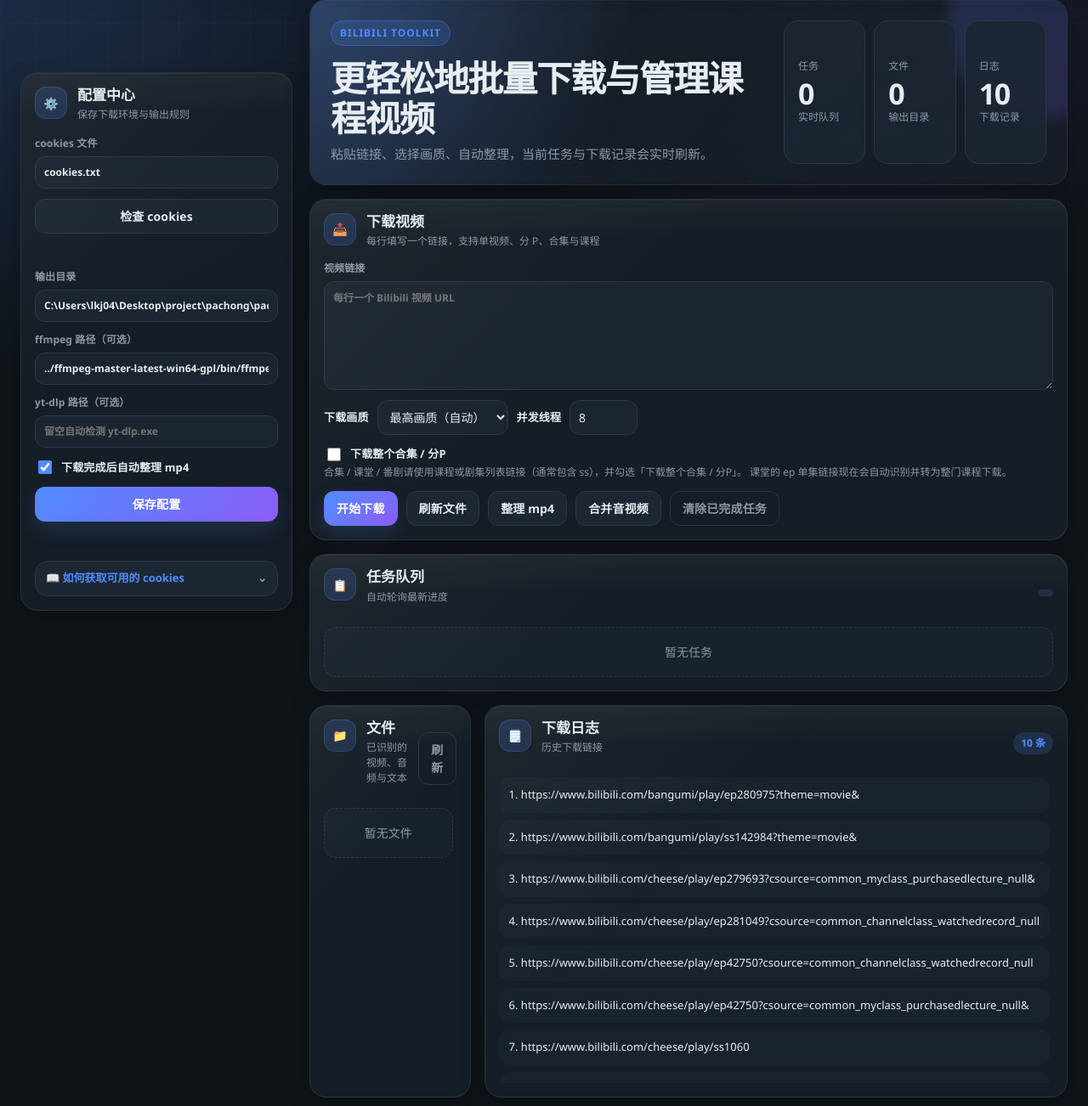
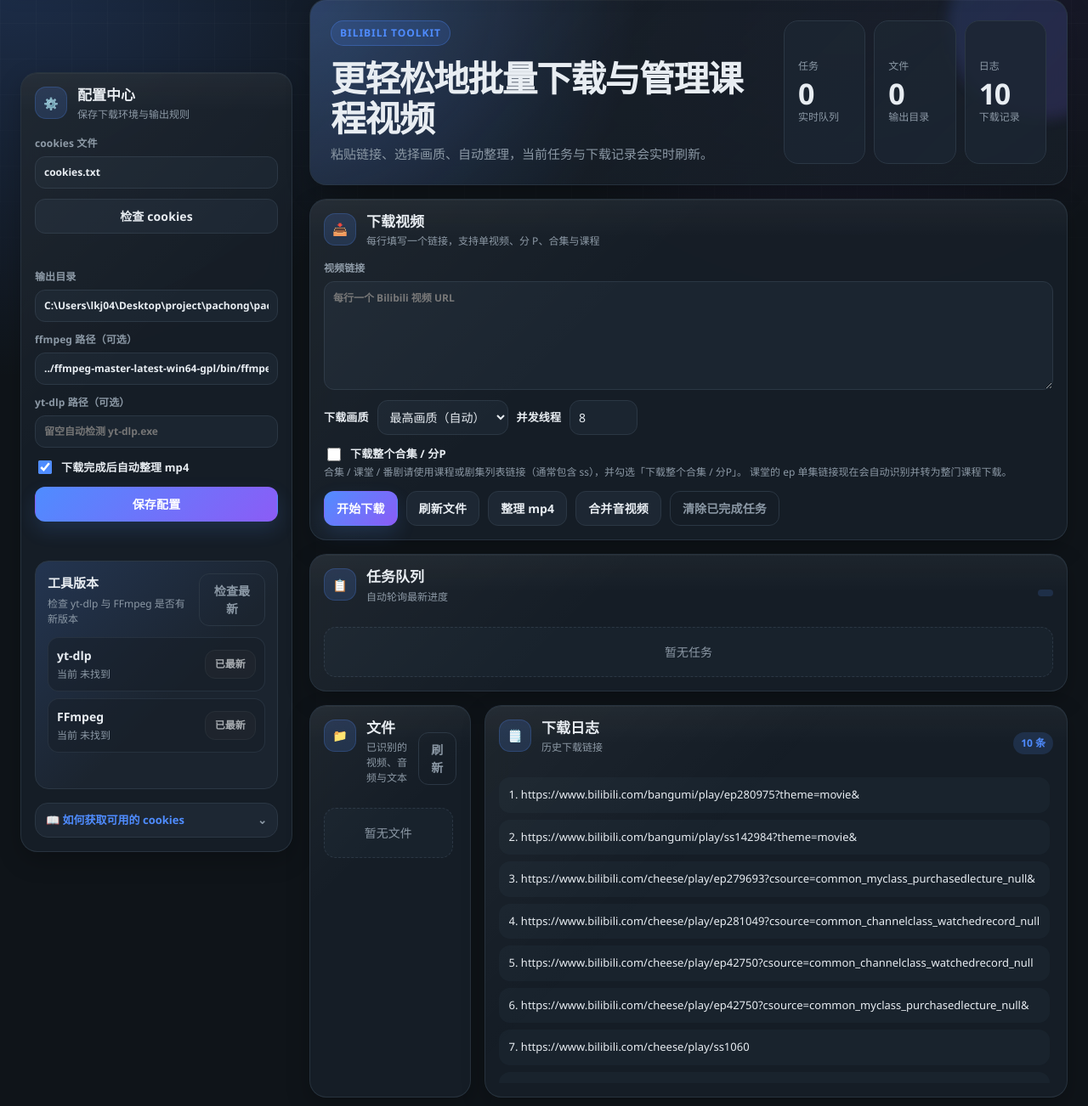
Before and after one commit to lkj0417/pachong_bilibili, a Flask app: page / in a window 1280 px wide. Shown: the part 99-1401 px from the top of the page at 85% size. Run offline with Flask 3, Linux system fonts and the light colour scheme; data that the repository does not hold is empty.

Commit message:
add tool version checking and update functionality for yt-dlp and FFmpeg

```diff
--- a/app.py
+++ b/app.py
@@ -3,10 +3,12 @@ import os
 import re
 import shutil
 import subprocess
+import tempfile
 import threading
 import time
 import uuid
-from datetime import datetime
+import zipfile
+from datetime import datetime, timezone
 
 import requests
 from flask import Flask, jsonify, render_template, request
@@ -49,6 +51,13 @@ PLAYLIST_URL_PATTERNS = [
     r"space\.bilibili\.com/.*/lists/",
 ]
 CHEESE_EP_PATTERN = re.compile(r"bilibili\.com/cheese/play/ep(\d+)", re.IGNORECASE)
+YTDLP_RELEASE_API = "https://api.github.com/repos/yt-dlp/yt-dlp/releases/latest"
+FFMPEG_RELEASE_API = "https://api.github.com/repos/BtbN/FFmpeg-Builds/releases/tags/latest"
+FFMPEG_ASSET_NAME = "ffmpeg-master-latest-win64-gpl.zip"
+GITHUB_HEADERS = {
+    "Accept": "application/vnd.github+json",
+    "User-Agent": "pachong-bilibili-updater",
+}
 
 
 def now_iso():
@@ -88,6 +97,199 @@ def get_yt_dlp_path(config):
         return resolve_path(config["yt_dlp_path"])
     local = os.path.join(BASE_DIR, "yt-dlp.exe")
     return local if os.path.exists(local) else "yt-dlp"
+
+
+def resolve_executable(command):
+    if not command:
+        return ""
+    if os.path.isfile(command):
+        return os.path.abspath(command)
+    found = shutil.which(command)
+    return found or ""
+
+
+def run_command_output(cmd, timeout=20):
+    try:
+        proc = subprocess.run(
+            cmd,
+            capture_output=True,
+            text=True,
+            encoding="utf-8",
+            errors="replace",
+            timeout=timeout,
+        )
+        return {
+            "ok": proc.returncode == 0,
+            "returncode": proc.returncode,
+            "stdout": proc.stdout.strip(),
+            "stderr": proc.stderr.strip(),
+        }
+    except FileNotFoundError:
+        return {"ok": False, "returncode": None, "stdout": "", "stderr": "找不到可执行文件"}
+    except subprocess.TimeoutExpired:
+        return {"ok": False, "returncode": None, "stdout": "", "stderr": "命令执行超时"}
+
+
+def version_tuple(value):
+    numbers = re.findall(r"\d+", str(value or ""))[:4]
+    return tuple(int(item) for item in numbers)
+
+
+def parse_github_time(value):
+    if not value:
+        return None
+    try:
+        return datetime.fromisoformat(value.replace("Z", "+00:00"))
+    except ValueError:
+        return None
+
+
+def file_mtime_iso(path):
+    if not path or not os.path.exists(path):
+        return ""
+    return datetime.fromtimestamp(os.path.getmtime(path), tz=timezone.utc).isoformat(timespec="seconds")
+
+
+def github_get_json(url):
+    response = requests.get(url, headers=GITHUB_HEADERS, timeout=20)
+    response.raise_for_status()
+    return response.json()
+
+
+def latest_yt_dlp_release():
+    data = github_get_json(YTDLP_RELEASE_API)
+    tag = str(data.get("tag_name") or "").lstrip("v")
+    return {
+        "version": tag,
+        "name": data.get("name") or tag,
+        "url": data.get("html_url") or "https://github.com/yt-dlp/yt-dlp/releases/latest",
+        "published_at": data.get("published_at") or "",
+    }
+
+
+def latest_ffmpeg_release():
+    data = github_get_json(FFMPEG_RELEASE_API)
+    assets = data.get("assets") or []
+    asset = next((item for item in assets if item.get("name") == FFMPEG_ASSET_NAME), None)
+    if not asset:
+        asset = next(
+            (
+                item
+                for item in assets
+                if "win64" in item.get("name", "") and "gpl" in item.get("name", "") and item.get("name", "").endswith(".zip")
+            ),
+            None,
+        )
+    if not asset:
+        raise RuntimeError("未在 FFmpeg-Builds 最新发布中找到 Windows GPL zip 资源")
+    return {
+        "tag": data.get("tag_name") or "latest",
+        "name": asset.get("name") or FFMPEG_ASSET_NAME,
+        "url": data.get("html_url") or "https://github.com/BtbN/FFmpeg-Builds/releases/tag/latest",
+        "download_url": asset.get("browser_download_url"),
+        "updated_at": asset.get("updated_at") or data.get("published_at") or "",
+        "size": asset.get("size") or 0,
+    }
+
+
+def get_yt_dlp_status(config, include_remote=False):
+    configured = get_yt_dlp_path(config)
+    executable = resolve_executable(configured)
+    version_result = run_command_output([executable or configured, "--version"], timeout=15) if (executable or configured) else {}
+    local_version = (version_result.get("stdout") or "").splitlines()[0] if version_result.get("stdout") else ""
+    status = {
+        "configured": configured,
+        "path": executable or configured,
+        "ok": bool(executable and version_result.get("ok")),
+        "version": local_version,
+        "latest": None,
+        "update_available": False,
+        "can_update": bool(executable or configured),
+        "message": version_result.get("stderr") or "",
+    }
+    if include_remote:
+        try:
+            latest = latest_yt_dlp_release()
+            status["latest"] = latest
+            if local_version and latest.get("version"):
+                status["update_available"] = version_tuple(latest["version"]) > version_tuple(local_version)
+        except Exception as exc:
+            status["latest_error"] = str(exc)
+    return status
+
+
+def get_ffmpeg_install_root(ffmpeg_path):
+    if ffmpeg_path:
+        current = os.path.abspath(os.path.dirname(ffmpeg_path))
+        while current and current != os.path.dirname(current):
+            if os.path.basename(current).lower() == "ffmpeg-master-latest-win64-gpl":
+                return current
+            current = os.path.dirname(current)
+    return os.path.abspath(os.path.join(BASE_DIR, "..", "ffmpeg-master-latest-win64-gpl"))
+
+
+def get_ffmpeg_status(config, include_remote=False):
+    ffmpeg_path = get_ffmpeg_path(config)
+    version_result = run_command_output([ffmpeg_path, "-version"], timeout=15) if ffmpeg_path else {}
+    first_line = (version_result.get("stdout") or "").splitlines()[0] if version_result.get("stdout") else ""
+    status = {
+        "path": ffmpeg_path,
+        "ok": bool(ffmpeg_path and version_result.get("ok")),
+        "version": first_line,
+        "latest": None,
+        "update_available": False,
+        "can_update": os.name == "nt",
+        "managed_root": get_ffmpeg_install_root(ffmpeg_path),
+        "local_mtime": file_mtime_iso(ffmpeg_path),
+        "message": version_result.get("stderr") or "",
+    }
+    if include_remote:
+        try:
+            latest = latest_ffmpeg_release()
+            status["latest"] = latest
+            remote_time = parse_github_time(latest.get("updated_at"))
+            local_time = datetime.fromtimestamp(os.path.getmtime(ffmpeg_path), tz=timezone.utc) if ffmpeg_path and os.path.exists(ffmpeg_path) else None
+            saved_remote = config.get("ffmpeg_release_updated_at")
+            if saved_remote:
+                status["update_available"] = saved_remote != latest.get("updated_at")
+            else:
+                status["update_available"] = bool(remote_time and (not ffmpeg_path or (local_time and remote_time > local_time)))
+        except Exception as exc:
+            status["latest_error"] = str(exc)
+    return status
+
+
+def tools_status(config, include_remote=False):
+    return {
+        "yt_dlp": get_yt_dlp_status(config, include_remote=include_remote),
+        "ffmpeg": get_ffmpeg_status(config, include_remote=include_remote),
+    }
+
+
+def safe_extract_zip(zip_path, target_dir):
+    target_dir = os.path.abspath(target_dir)
+    with zipfile.ZipFile(zip_path) as archive:
+        for member in archive.infolist():
+            destination = os.path.abspath(os.path.join(target_dir, member.filename))
+            if not destination.startswith(target_dir + os.sep) and destination != target_dir:
+                raise RuntimeError("压缩包包含不安全路径，已取消解压")
+        archive.extractall(target_dir)
+
+
+def find_extracted_ffmpeg_root(extract_dir):
+    for root, _, files in os.walk(extract_dir):
+        if "ffmpeg.exe" in files and os.path.basename(root).lower() == "bin":
+            return os.path.dirname(root)
+    raise RuntimeError("压缩包中未找到 bin\\ffmpeg.exe")
+
+
+def download_file(url, destination):
+    with requests.get(url, stream=True, headers=GITHUB_HEADERS, timeout=(10, 120)) as response:
+        response.raise_for_status()
+        with open(destination, "wb") as f:
+            for chunk in response.iter_content(chunk_size=1024 * 1024):
+                if chunk:
+                    f.write(chunk)
 
 
 def get_cookies_path(config):
@@ -479,10 +681,11 @@ def api_health():
     yt_dlp = get_yt_dlp_path(config)
     cookies = get_cookies_path(config)
     ffmpeg_path = get_ffmpeg_path(config)
+    yt_dlp_executable = resolve_executable(yt_dlp)
     return jsonify(
         {
             "yt_dlp": yt_dlp,
-            "yt_dlp_ok": os.path.isfile(yt_dlp),
+            "yt_dlp_ok": bool(yt_dlp_executable),
             "cookies": cookies,
             "cookies_ok": bool(cookies),
             "output_dir": get_output_dir(config),
@@ -490,6 +693,85 @@ def api_health():
             "ffmpeg_ok": bool(ffmpeg_path and os.path.isfile(ffmpeg_path)),
         }
     )
+
+
+@app.get("/api/tools/status")
+def api_tools_status():
+    include_remote = request.args.get("remote") in {"1", "true", "yes"}
+    return jsonify(tools_status(load_config(), include_remote=include_remote))
+
+
+@app.post("/api/tools/yt-dlp/update")
+def api_update_yt_dlp():
+    config = load_config()
+    before = get_yt_dlp_status(config, include_remote=True)
+    executable = before.get("path")
+    if not executable:
+        return jsonify({"ok": False, "message": "找不到 yt-dlp，请先在配置中填写 yt-dlp.exe 路径"}), 400
+
+    proc = run_command_output([executable, "-U"], timeout=180)
+    after = get_yt_dlp_status(config, include_remote=True)
+    ok = bool(proc.get("ok"))
+    return jsonify(
+        {
+            "ok": ok,
+            "message": "yt-dlp 更新完成" if ok else "yt-dlp 更新失败",
+            "before": before,
+            "after": after,
+            "stdout": proc.get("stdout"),
+            "stderr": proc.get("stderr"),
+            "returncode": proc.get("returncode"),
+        }
+    ), (200 if ok else 500)
+
+
+@app.post("/api/tools/ffmpeg/update")
+def api_update_ffmpeg():
+    if os.name != "nt":
+        return jsonify({"ok": False, "message": "当前自动更新 FFmpeg 仅支持 Windows 构建"}), 400
+
+    config = load_config()
+    before = get_ffmpeg_status(config, include_remote=True)
+    try:
+        latest = before.get("latest") or latest_ffmpeg_release()
+    except Exception as exc:
+        return jsonify({"ok": False, "message": f"获取 FFmpeg 最新版本失败：{exc}", "before": before}), 500
+    download_url = latest.get("download_url")
+    if not download_url:
+        return jsonify({"ok": False, "message": "未找到 FFmpeg 下载地址"}), 500
+
+    install_root = before.get("managed_root") or get_ffmpeg_install_root(before.get("path"))
+    os.makedirs(os.path.dirname(install_root), exist_ok=True)
+    temp_dir = tempfile.mkdtemp(prefix="ffmpeg-update-")
+    try:
+        zip_path = os.path.join(temp_dir, latest.get("name") or FFMPEG_ASSET_NAME)
+        extract_dir = os.path.join(temp_dir, "extract")
+        os.makedirs(extract_dir, exist_ok=True)
+        download_file(download_url, zip_path)
+        safe_extract_zip(zip_path, extract_dir)
+        extracted_root = find_extracted_ffmpeg_root(extract_dir)
+        shutil.copytree(extracted_root, install_root, dirs_exist_ok=True)
+
+        ffmpeg_exe = os.path.join(install_root, "bin", "ffmpeg.exe")
+        config["ffmpeg_location"] = os.path.relpath(ffmpeg_exe, BASE_DIR).replace(os.sep, "/")
+        config["ffmpeg_release_name"] = latest.get("name") or FFMPEG_ASSET_NAME
+        config["ffmpeg_release_updated_at"] = latest.get("updated_at") or ""
+        save_config(config)
+
+        after = get_ffmpeg_status(config, include_remote=True)
+        return jsonify(
+            {
+                "ok": True,
+                "message": "FFmpeg 更新完成",
+                "before": before,
+                "after": after,
+                "install_root": install_root,
+            }
+        )
+    except Exception as exc:
+        return jsonify({"ok": False, "message": f"FFmpeg 更新失败：{exc}", "before": before}), 500
+    finally:
+        shutil.rmtree(temp_dir, ignore_errors=True)
 
 
 @app.get("/api/config")
--- a/static/app.js
+++ b/static/app.js
@@ -68,6 +68,106 @@ async function loadHealth() {
     setPill("#ffmpeg-status", data.ffmpeg_ok, `ffmpeg: ${data.ffmpeg_ok ? "已就绪" : "未配置"}`);
   } catch (error) {
     console.error(error);
+  }
+}
+
+function shortText(value, maxLength = 72) {
+  const text = String(value || "");
+  return text.length > maxLength ? `${text.slice(0, maxLength - 1)}…` : text;
+}
+
+function setToolMessage(text, color = "var(--muted)") {
+  const msg = $("#tools-msg");
+  if (!msg) return;
+  msg.textContent = text;
+  msg.style.color = color;
+}
+
+function formatDateTime(value) {
+  if (!value) return "";
+  const date = new Date(value);
+  if (Number.isNaN(date.getTime())) return value;
+  return date.toLocaleString("zh-CN", { hour12: false });
+}
+
+function renderToolStatus(data, remoteChecked = false) {
+  const ytDlp = data.yt_dlp || {};
+  const ffmpeg = data.ffmpeg || {};
+  const ytButton = $("#update-yt-dlp");
+  const ffmpegButton = $("#update-ffmpeg");
+  const ytVersion = $("#yt-dlp-version");
+  const ffmpegVersion = $("#ffmpeg-version");
+
+  const ytLocal = ytDlp.version || (ytDlp.ok ? "已安装" : "未找到");
+  const ytLatest = ytDlp.latest?.version || "";
+  const ytUpdateText = ytDlp.update_available ? ` · 最新 ${ytLatest}，可更新` : ytLatest ? ` · 最新 ${ytLatest}` : "";
+  ytVersion.textContent = `当前 ${ytLocal}${ytUpdateText}`;
+  ytVersion.title = ytDlp.path || "";
+  ytButton.disabled = !ytDlp.update_available;
+  ytButton.textContent = ytDlp.update_available ? "更新" : "已最新";
+  setPill("#yt-dlp-status", Boolean(ytDlp.ok), `yt-dlp: ${ytDlp.version || (ytDlp.ok ? "已就绪" : "未找到")}`);
+
+  const ffLocal = ffmpeg.version ? shortText(ffmpeg.version.replace(/^ffmpeg version\s*/i, ""), 48) : ffmpeg.ok ? "已安装" : "未找到";
+  const ffLatestTime = ffmpeg.latest?.updated_at ? formatDateTime(ffmpeg.latest.updated_at) : "";
+  const ffUpdateText = ffmpeg.update_available ? ` · 发现新构建 ${ffLatestTime}` : ffLatestTime ? ` · 最新构建 ${ffLatestTime}` : "";
+  ffmpegVersion.textContent = `当前 ${ffLocal}${ffUpdateText}`;
+  ffmpegVersion.title = ffmpeg.path || "";
+  ffmpegButton.disabled = !ffmpeg.update_available || !ffmpeg.can_update;
+  ffmpegButton.textContent = ffmpeg.update_available ? "更新" : "已最新";
+  setPill("#ffmpeg-status", Boolean(ffmpeg.ok), `ffmpeg: ${ffmpeg.ok ? "已就绪" : "未配置"}`);
+
+  if (remoteChecked) {
+    const errors = [ytDlp.latest_error, ffmpeg.latest_error].filter(Boolean);
+    if (errors.length) {
+      setToolMessage(`部分最新版本检查失败：${errors.join("；")}`, "var(--yellow)");
+    } else if (ytDlp.update_available || ffmpeg.update_available) {
+      setToolMessage("发现可更新的工具，点击对应按钮即可自动更新。", "var(--yellow)");
+    } else {
+      setToolMessage("检查完成：当前工具已是最新或无需更新。", "var(--green)");
+    }
+  }
+}
+
+async function loadToolStatus(remote = false) {
+  const checkButton = $("#check-tools");
+  if (remote) {
+    checkButton.disabled = true;
+    checkButton.textContent = "检查中…";
+    setToolMessage("正在连接 GitHub 检查最新版本…");
+  }
+  try {
+    const data = await api(`/api/tools/status${remote ? "?remote=1" : ""}`);
+    renderToolStatus(data, remote);
+  } catch (error) {
+    setToolMessage(error.message, "var(--red)");
+  } finally {
+    if (remote) {
+      checkButton.disabled = false;
+      checkButton.textContent = "检查最新";
+    }
+  }
+}
+
+async function updateTool(tool) {
+  const isYtDlp = tool === "yt-dlp";
+  const button = isYtDlp ? $("#update-yt-dlp") : $("#update-ffmpeg");
+  const endpoint = isYtDlp ? "/api/tools/yt-dlp/update" : "/api/tools/ffmpeg/update";
+  const name = isYtDlp ? "yt-dlp" : "FFmpeg";
+  const originalText = button.textContent;
+  button.disabled = true;
+  button.textContent = "更新中…";
+  setToolMessage(`${name} 正在更新，请不要关闭页面${isYtDlp ? "" : "，FFmpeg 下载可能需要几分钟"}。`);
+  try {
+    const data = await api(endpoint, { method: "POST", body: "{}" });
+    const detail = [data.message, data.stdout, data.stderr].filter(Boolean).join("；");
+    setToolMessage(detail || `${name} 更新完成`, "var(--green)");
+    await loadToolStatus(true);
+    await loadConfig();
+    await loadHealth();
+  } catch (error) {
+    setToolMessage(error.message, "var(--red)");
+    button.disabled = false;
+    button.textContent = originalText;
   }
 }
 
@@ -388,6 +488,7 @@ document.addEventListener("DOMContentLoaded", () => {
 
   loadHealth();
   loadConfig();
+  loadToolStatus(false);
   loadTasks();
   loadFiles();
   loadLog();
@@ -411,6 +512,7 @@ document.addEventListener("DOMContentLoaded", () => {
       message.textContent = "配置已保存";
       message.style.color = "var(--green)";
       await loadHealth();
+      await loadToolStatus(false);
       await loadFiles();
     } catch (error) {
       const message = $("#config-msg");
@@ -420,6 +522,9 @@ document.addEventListener("DOMContentLoaded", () => {
   });
 
   $("#check-cookies").addEventListener("click", checkCookies);
+  $("#check-tools").addEventListener("click", () => loadToolStatus(true));
+  $("#update-yt-dlp").addEventListener("click", () => updateTool("yt-dlp"));
+  $("#update-ffmpeg").addEventListener("click", () => updateTool("ffmpeg"));
   $("#start-download").addEventListener("click", startDownload);
   $("#refresh-files").addEventListener("click", loadFiles);
   $("#refresh-files-2").addEventListener("click", loadFiles);
--- a/static/style.css
+++ b/static/style.css
@@ -907,6 +907,73 @@ button.ghost {
   overflow: hidden;
 }
 
+.tools-card {
+  margin-top: 16px;
+  padding: 14px;
+  border: 1px solid var(--border);
+  border-radius: 16px;
+  background:
+    linear-gradient(135deg, var(--accent-soft), transparent 58%),
+    color-mix(in srgb, var(--panel-2) 82%, transparent);
+}
+
+.tools-card-head {
+  display: flex;
+  align-items: flex-start;
+  justify-content: space-between;
+  gap: 10px;
+  margin-bottom: 12px;
+}
+
+.tools-card h3 {
+  margin: 0;
+  font-size: 15px;
+}
+
+.tools-card p {
+  margin: 4px 0 0;
+  color: var(--muted);
+  font-size: 12px;
+}
+
+.tool-item {
+  display: grid;
+  grid-template-columns: minmax(0, 1fr) auto;
+  align-items: center;
+  gap: 10px;
+  padding: 10px;
+  border: 1px solid color-mix(in srgb, var(--border) 78%, transparent);
+  border-radius: 13px;
+  background: color-mix(in srgb, var(--panel) 54%, transparent);
+}
+
+.tool-item + .tool-item {
+  margin-top: 8px;
+}
+
+.tool-item strong,
+.tool-item span {
+  display: block;
+}
+
+.tool-item span {
+  margin-top: 3px;
+  overflow: hidden;
+  color: var(--muted);
+  font-size: 12px;
+  text-overflow: ellipsis;
+  white-space: nowrap;
+}
+
+.tool-item button {
+  padding: 7px 11px;
+  font-size: 12px;
+}
+
+#tools-msg {
+  margin-top: 10px;
+}
+
 .guide summary {
   display: flex;
   align-items: center;
@@ -1095,4 +1162,18 @@ button.ghost {
     align-items: flex-start;
     flex-direction: column;
   }
+
+  .tools-card-head,
+  .tool-item {
+    grid-template-columns: 1fr;
+  }
+
+  .tools-card-head {
+    flex-direction: column;
+  }
+
+  .tool-item button,
+  .tools-card-head button {
+    width: 100%;
+  }
 }
--- a/templates/index.html
+++ b/templates/index.html
@@ -4,7 +4,7 @@
   <meta charset="utf-8">
   <meta name="viewport" content="width=device-width, initial-scale=1">
   <title>Bilibili 爬虫控制台</title>
-  <link rel="stylesheet" href="{{ url_for('static', filename='style.css') }}">
+  <link rel="stylesheet" href='{{ url_for("static", filename="style.css") }}'>
 </head>
 <body>
   <header class="topbar">
@@ -63,6 +63,31 @@
         <button type="submit">保存配置</button>
         <p class="hint" id="config-msg"></p>
       </form>
+
+      <section class="tools-card" aria-label="工具版本更新">
+        <div class="tools-card-head">
+          <div>
+            <h3>工具版本</h3>
+            <p>检查 yt-dlp 与 FFmpeg 是否有新版本</p>
+          </div>
+          <button type="button" id="check-tools" class="ghost">检查最新</button>
+        </div>
+        <div class="tool-item" id="yt-dlp-tool">
+          <div>
+            <strong>yt-dlp</strong>
+            <span id="yt-dlp-version">检测中…</span>
+          </div>
+          <button type="button" id="update-yt-dlp" class="secondary" disabled>更新</button>
+        </div>
+        <div class="tool-item" id="ffmpeg-tool">
+          <div>
+            <strong>FFmpeg</strong>
+            <span id="ffmpeg-version">检测中…</span>
+          </div>
+          <button type="button" id="update-ffmpeg" class="secondary" disabled>更新</button>
+        </div>
+        <p class="hint" id="tools-msg"></p>
+      </section>
 
       <details class="guide">
         <summary>📖 如何获取可用的 cookies</summary>
@@ -193,6 +218,6 @@
     </section>
   </main>
 
-  <script src="{{ url_for('static', filename='app.js') }}"></script>
+  <script src='{{ url_for("static", filename="app.js") }}'></script>
 </body>
 </html>
```
